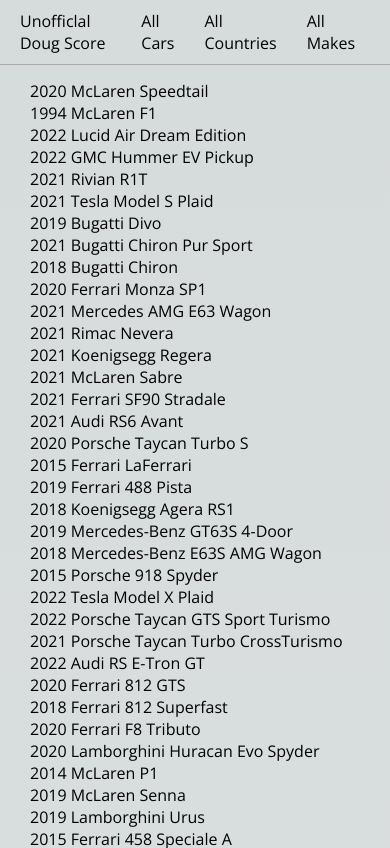
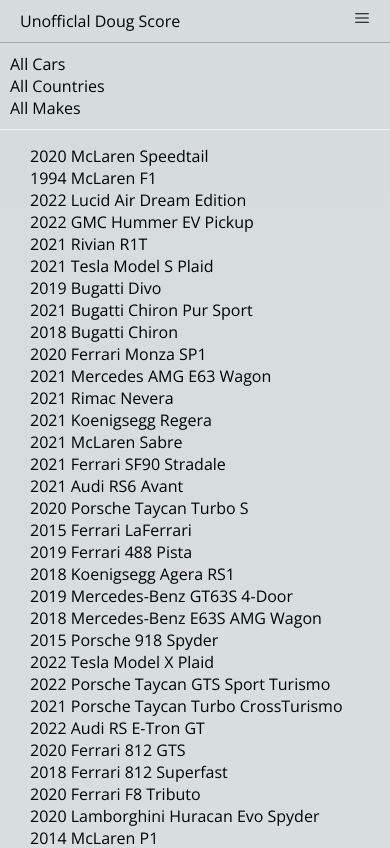
Before and after one commit to nbwoodward/dougscore, a Next.js app: page / in a window 390 px wide. Shown: the top 848 px of the page. Built offline with nearby package versions, Linux system fonts and the light colour scheme.

Commit message:
mobile menu

```diff
--- a/components/header.tsx
+++ b/components/header.tsx
@@ -1,11 +1,27 @@
+import { useState } from "react";
 import Link from "next/link";
+import { RxHamburgerMenu } from "react-icons/rx";
 
 export default function Header() {
+  const [showMobile, setShowMobile] = useState(true);
+
+  const onClickHamburger = () => {
+    setShowMobile(!showMobile);
+  };
+
+  const onClickMenu = () => {
+    setShowMobile(false);
+  };
+
   return (
-    <div className="header">
+    <>
+      {" "}
+      <div id="header">
         <div id="title">
           <Link href="/">Unofficlal Doug Score</Link>
         </div>
+
+        <div id="desktopMenu">
           <div className="menuItem">
             <Link href="/">All Cars</Link>
           </div>
@@ -16,5 +32,30 @@
             <Link href="/makes">All Makes</Link>
           </div>
         </div>
+
+        <div id="mobileHamburger" onClick={onClickHamburger}>
+          <RxHamburgerMenu />
+        </div>
+      </div>
+      {showMobile && (
+        <div id="mobileMenu">
+          <div className="menuItem">
+            <Link href="/" onClick={onClickMenu}>
+              All Cars
+            </Link>
+          </div>
+          <div className="menuItem">
+            <Link href="/countries" onClick={onClickMenu}>
+              All Countries
+            </Link>
+          </div>
+          <div className="menuItem">
+            <Link href="/makes" onClick={onClickMenu}>
+              All Makes
+            </Link>
+          </div>
+        </div>
+      )}
+    </>
   );
 }
--- a/package.json
+++ b/package.json
@@ -17,6 +17,7 @@
     "next": "13.4.2",
     "react": "18.2.0",
     "react-dom": "18.2.0",
+    "react-icons": "^4.8.0",
     "typescript": "5.0.4"
   },
   "devDependencies": {
--- a/pages/_app.tsx
+++ b/pages/_app.tsx
@@ -9,7 +9,7 @@
   return (
     <main className={openSans.className}>
       <Header />
-      <div id="body-container">
+      <div id="bodyContainer">
         <Component {...pageProps} />
       </div>
     </main>
--- a/styles/globals.css
+++ b/styles/globals.css
@@ -100,26 +100,34 @@
   text-decoration: none;
 }
 
-.header{
+#header{
   display:flex;
   flex-direction: row;
   padding:10px 20px;
   border-bottom: 1px solid #aaa;
-  margin-bottom:15px;
 }
 
-.header #title {
+#desktopMenu {
+  display:flex;
+  flex-direction:row;
+}
+
+#header #title {
   padding-right:20px;
 }
 
-.header .menuItem {
+#header .menuItem {
   padding: 0 15px;
 }
 
-#body-container {
+#mobileMenu, #mobileHamburger {
+  display: none;
+}
+
+#bodyContainer {
   max-width:1000px;
-  margin:auto;
   padding:0px 30px 40px 30px;
+  margin: 15px auto;
 }
 
 #carPage{
@@ -166,6 +174,27 @@
   #carData {
     flex-direction: column;
   }
+
+  #desktopMenu{
+    display:none;
+  }
+
+  #mobileHamburger{
+    display:flex;
+    margin-left: auto;
+  }
+
+  #header {
+    position:relative;
+  }
+
+  #mobileMenu {
+    display:block;
+    padding:10px;
+    border-bottom:1px solid #eee;
+    margin-bottom: 15px;
+  }
+
 }
 
 @media (prefers-color-scheme: dark) {
```
Also changed, not shown: 1 other file (tests, documents, lock files or other folders). Lines whose indentation alone changed are shown as unchanged.
